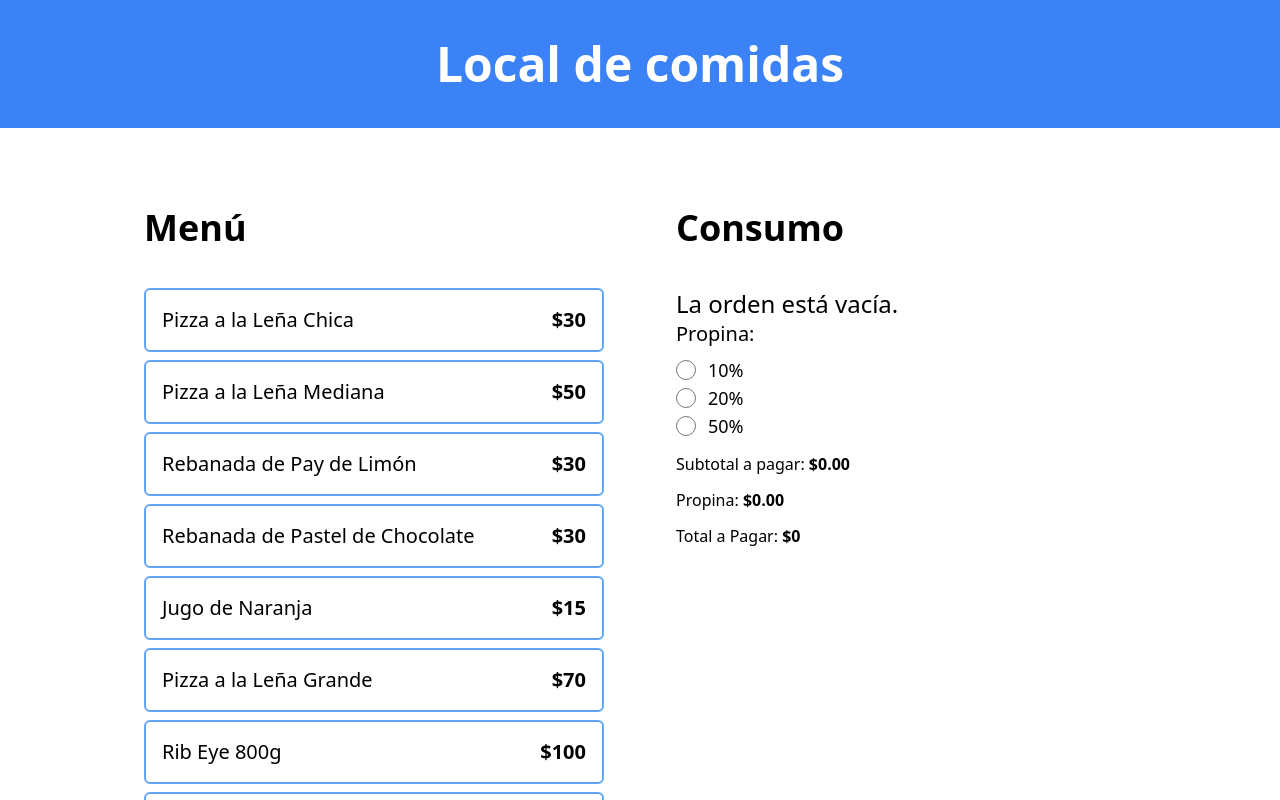
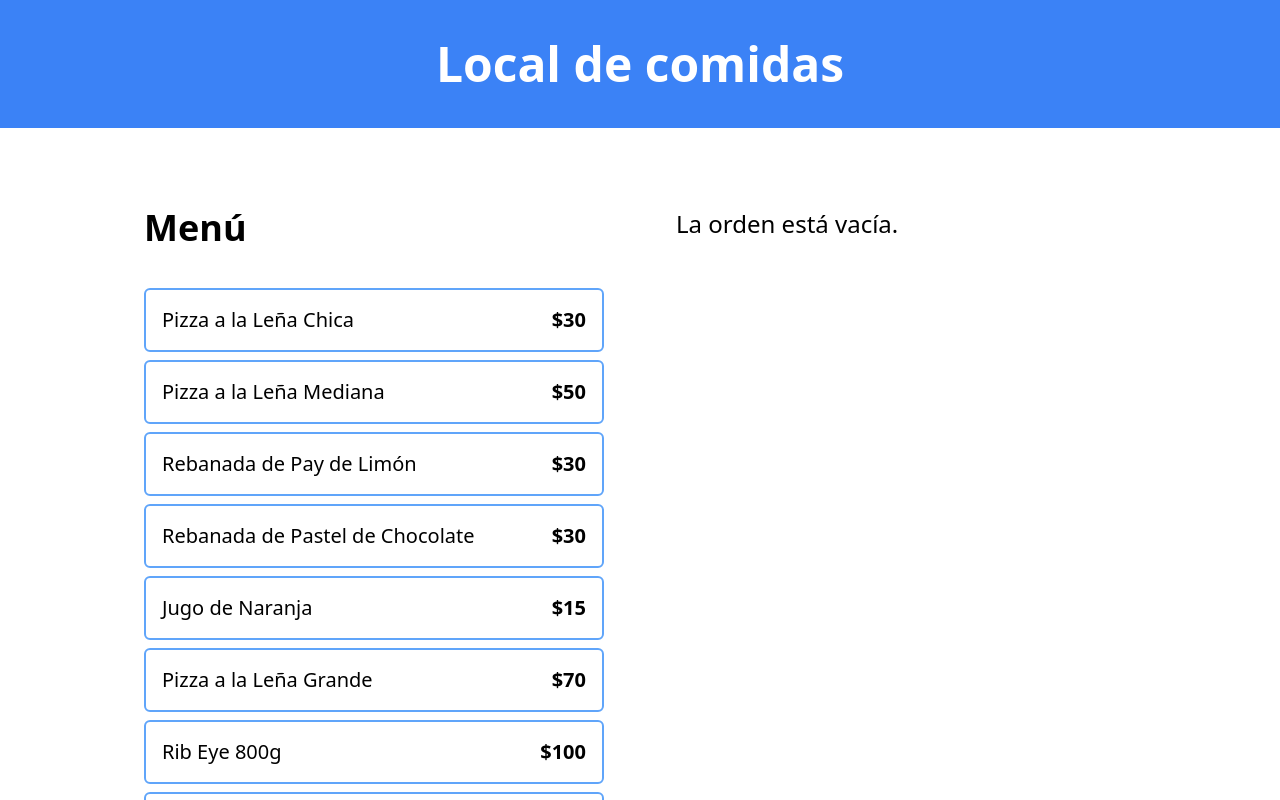
Before and after one commit to codebyjavi/local-de-comidas, a React (Vite) app: page / in a window 1280 px wide. Shown: the top 800 px of the page. Built offline with nearby package versions, Linux system fonts and the light colour scheme.

Commit message:
add placeOrder

```diff
--- a/src/App.tsx
+++ b/src/App.tsx
@@ -7,7 +7,7 @@ import useOrder from "./hooks/useOrder"
 
 function App() {
 
-  const { order, tip, setTip, addItem, removeItem } = useOrder()
+  const { order, tip, setTip, addItem, removeItem, placeOrder } = useOrder()
 
   return (
     <>
@@ -31,6 +31,8 @@ function App() {
         </div>
 
         <div className="p-4">
+        {order.length > 0 ? (
+          <>
             <OrderContents
               order={order}
               removeItem={removeItem}
@@ -38,12 +40,18 @@ function App() {
 
             <TipPercentageForm
               setTip={setTip}
+              tip={tip}
             />
 
             <OrderTotals
               order={order}
               tip={tip}
+              placeOrder={placeOrder}
             />
+          </>
+          ) : (
+            <h3 className="text-2xl">La orden está vacía.</h3>
+          )}
         </div>
       </main>
     </>
--- a/src/components/OrderContents.tsx
+++ b/src/components/OrderContents.tsx
@@ -10,10 +10,7 @@ export default function OrderContents({ order, removeItem } : OrderContentsProps
   return (
     <div>
         <h2 className="mb-10 text-4xl font-bold">Consumo</h2>
-        {order.length === 0 ?
-        <h3 className="text-2xl">La orden está vacía.</h3>
-        : (<div className="space-y-3">
-
+        <div className="space-y-3">
             {order.map( item => (
                 <div key={item.id} className="flex justify-between items-center w-full p-2 border-b-2">
                     <div>
@@ -27,8 +24,7 @@ export default function OrderContents({ order, removeItem } : OrderContentsProps
                     </button>
                 </div>
             ))}
-            </div>
-        )}
+        </div>
     </div>
   )
 }
--- a/src/components/OrderTotals.tsx
+++ b/src/components/OrderTotals.tsx
@@ -4,19 +4,22 @@ import { formatCurrency } from "../helpers"
 
 type OrderTotalsProps = {
     order: OrderItem[],
-    tip: number
+    tip: number,
+    placeOrder: () => void
 }
 
-export const OrderTotals = ({order, tip} : OrderTotalsProps) => {
+export const OrderTotals = ({order, tip, placeOrder} : OrderTotalsProps) => {
 
-    const subtotal= useMemo(() => order.reduce((total, item) => total + (item.price * item.quantity), 0), [order])
-    const tipAmount = useMemo(() => subtotal * tip, [tip, order])
+    const subtotalAmount= useMemo(() => order.reduce((total, item) => total + (item.price * item.quantity), 0), [order])
+    const tipAmount = useMemo(() => subtotalAmount * tip, [tip, order])
+    const totalAmount = useMemo(() => subtotalAmount + tipAmount, [tip, order])
+
   return (
     <>
         <div className="space-y-3">
-            <h2 className="font-black text-2xl"></h2>
+            <h2 className="font-black mt-6 text-2xl">Totales y Propina</h2>
             <p>Subtotal a pagar: {''}
-                <span className="font-bold">{formatCurrency(subtotal)}</span>
+                <span className="font-bold">{formatCurrency(subtotalAmount)}</span>
             </p>
 
             <p>Propina: {''}
@@ -24,11 +27,15 @@ export const OrderTotals = ({order, tip} : OrderTotalsProps) => {
             </p>
 
             <p>Total a Pagar: {''}
-                <span className="font-bold">$0</span>
+                <span className="font-bold">{formatCurrency(totalAmount)}</span>
             </p>
         </div>
 
-         <button></button>
+         <button className="w-full bg-neutral-950 hover:bg-neutral-700 p-3 uppercase text-white font-bold mt-10"
+         onClick={placeOrder}
+         >
+            Guardar Orden
+         </button>
     </>
   )
 }
--- a/src/components/TipPercentageForm.tsx
+++ b/src/components/TipPercentageForm.tsx
@@ -17,26 +17,28 @@ const tipOptions = [
   ]
 
 type TipPercentageFormProps = {
-    setTip: React.Dispatch<React.SetStateAction<number>>
+    setTip: React.Dispatch<React.SetStateAction<number>>,
+    tip: number
 }
 
-export default function TipPercentageForm({setTip} : TipPercentageFormProps) {
+export default function TipPercentageForm({setTip, tip} : TipPercentageFormProps) {
   return (
     <div>
-        <h3 className="mb-2 text-xl">Propina: </h3>
+        <h3 className="font-black mt-6 mb-3 text-2xl">Propina: </h3>
 
         <form className="">
-            {tipOptions.map(tip => (
-            <div key={tip.id} className="flex items-center gap-x-3">
+            {tipOptions.map(tipOption => (
+            <div key={tipOption.id} className="flex items-center gap-x-3">
                 <input
                     className="size-5"
-                    id={tip.id}
+                    id={tipOption.id}
                     type="radio"
                     name="tip"
-                    value={tip.value}
+                    value={tipOption.value}
                     onChange={(e) => setTip(+e.target.value)}
+                    checked={tipOption.value === tip}
                 />
-                <label className="text-lg" htmlFor={tip.id}>{tip.label}</label>
+                <label className="text-lg" htmlFor={tipOption.id}>{tipOption.label}</label>
             </div>
             ))}
 
--- a/src/hooks/useOrder.ts
+++ b/src/hooks/useOrder.ts
@@ -22,11 +22,17 @@ export default function useOrder(){
         setOrder(prevOrder => prevOrder.filter(item => item.id !== id))
     }
 
+    const placeOrder = () => {
+        setOrder([])
+        setTip(0)
+    }
+
     return {
         order,
         tip,
         setTip,
         addItem,
-        removeItem
+        removeItem,
+        placeOrder
     }
 }
```
Lines whose indentation alone changed are shown as unchanged.
